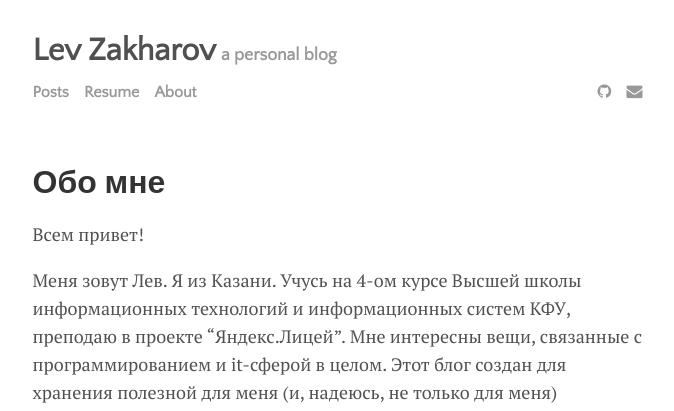
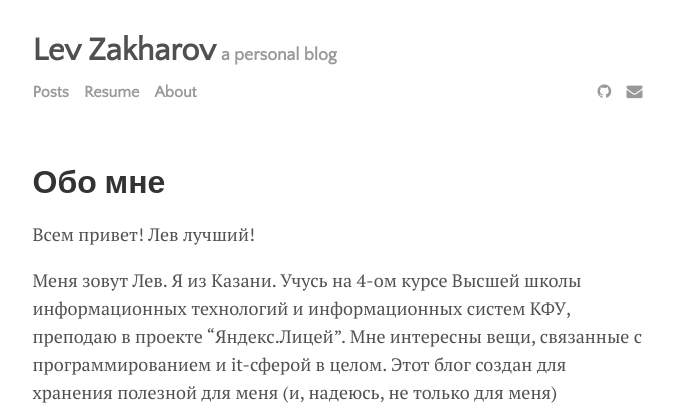
Before and after one commit to GatinMI/lzakharov.github.io, a Jekyll site: the page built from menu/about.md, in a window 1280 px wide. Shown: the top 411 px of the page, without its empty margins (300-974 px from the left). Built offline with Jekyll 4.4.1, drawn with Linux system fonts in a browser that asks for light colours; nearby versions of some CDN libraries.

Commit message:
just trolling

```diff
--- a/menu/about.md
+++ b/menu/about.md
@@ -2,6 +2,6 @@
 layout: page
 title: Обо мне
 ---
-Всем привет!
+Всем привет! Лев лучший!
 
 Меня зовут Лев. Я из Казани. Учусь на 4-ом курсе Высшей школы информационных технологий и информационных систем КФУ, преподаю в проекте "Яндекс.Лицей". Мне интересны вещи, связанные с программированием и it-сферой в целом. Этот блог создан для хранения полезной для меня (и, надеюсь, не только для меня) информации.
```
Also changed, not shown: menu/resume.md (+2 -0 lines).
